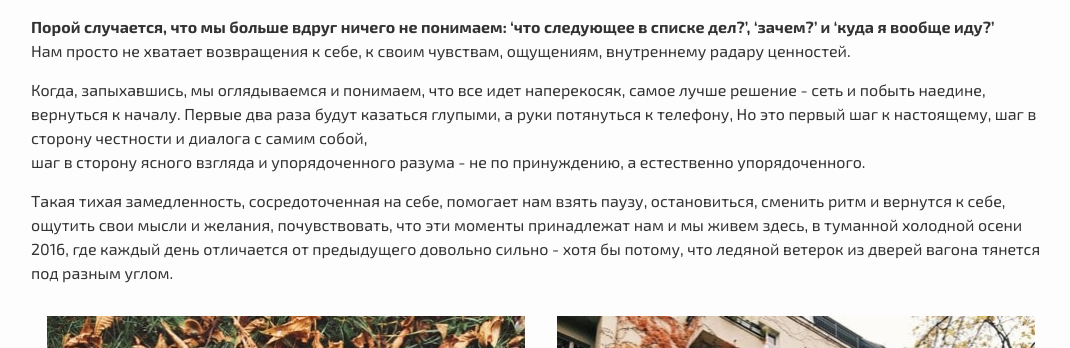
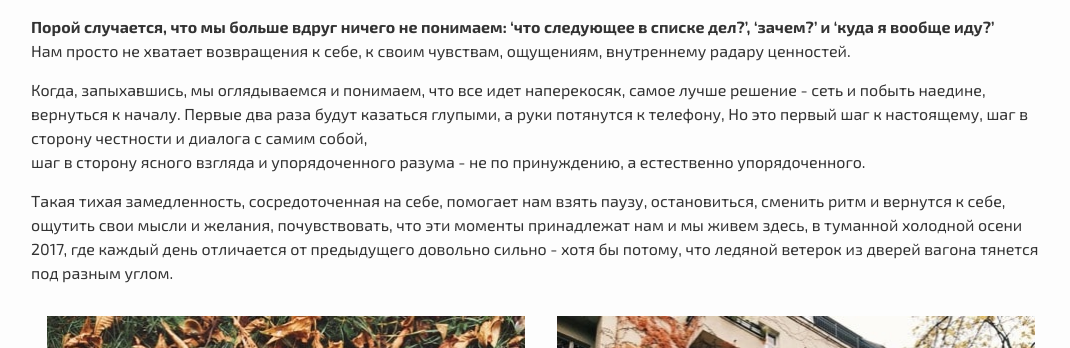
Before and after one commit to djagya/lara-blog, a Jekyll site: the page built from _posts/2017-10-02-autumn-mood.md, in a window 1280 px wide and 900 px high, scrolled down 2861 px. Shown: the part 180-528 px from the top of the window, without its empty margins (99-1169 px from the left). Built offline with Jekyll 4.4.1, drawn with Linux system fonts in a browser that asks for light colours; nearby versions of some CDN libraries; comment, search, counter and statistics services are not loaded.

Commit message:
lara changes

```diff
--- a/_posts/2017-10-02-autumn-mood.md
+++ b/_posts/2017-10-02-autumn-mood.md
@@ -59,11 +59,11 @@ category: top
 Нам просто не хватает возвращения к себе, к своим чувствам, ощущениям, внутреннему радару ценностей.
 
 Когда, запыхавшись, мы оглядываемся и понимаем, что все идет наперекосяк, самое лучше решение - сеть и побыть наедине, вернуться к началу.
-Первые два раза будут казаться глупыми, а руки потянуться к телефону,
+Первые два раза будут казаться глупыми, а руки потянутся к телефону,
 Но это первый шаг к настоящему, шаг в сторону честности и диалога с самим собой,
 шаг в сторону ясного взгляда и упорядоченного разума - не по принуждению, а естественно упорядоченного.
 
-Такая тихая замедленность, сосредоточенная на себе, помогает нам взять паузу, остановиться, сменить ритм и вернутся к себе, ощутить свои мысли и желания, почувствовать, что эти моменты принадлежат нам и мы живем здесь, в туманной холодной осени 2016, где каждый день отличается от предыдущего довольно сильно - хотя бы потому, что ледяной ветерок из дверей вагона тянется под разным углом.
+Такая тихая замедленность, сосредоточенная на себе, помогает нам взять паузу, остановиться, сменить ритм и вернутся к себе, ощутить свои мысли и желания, почувствовать, что эти моменты принадлежат нам и мы живем здесь, в туманной холодной осени 2017, где каждый день отличается от предыдущего довольно сильно - хотя бы потому, что ледяной ветерок из дверей вагона тянется под разным углом.
 
 {% imagessamesize %}
   ![](/assets/images/2017/10/5.jpg)
```
